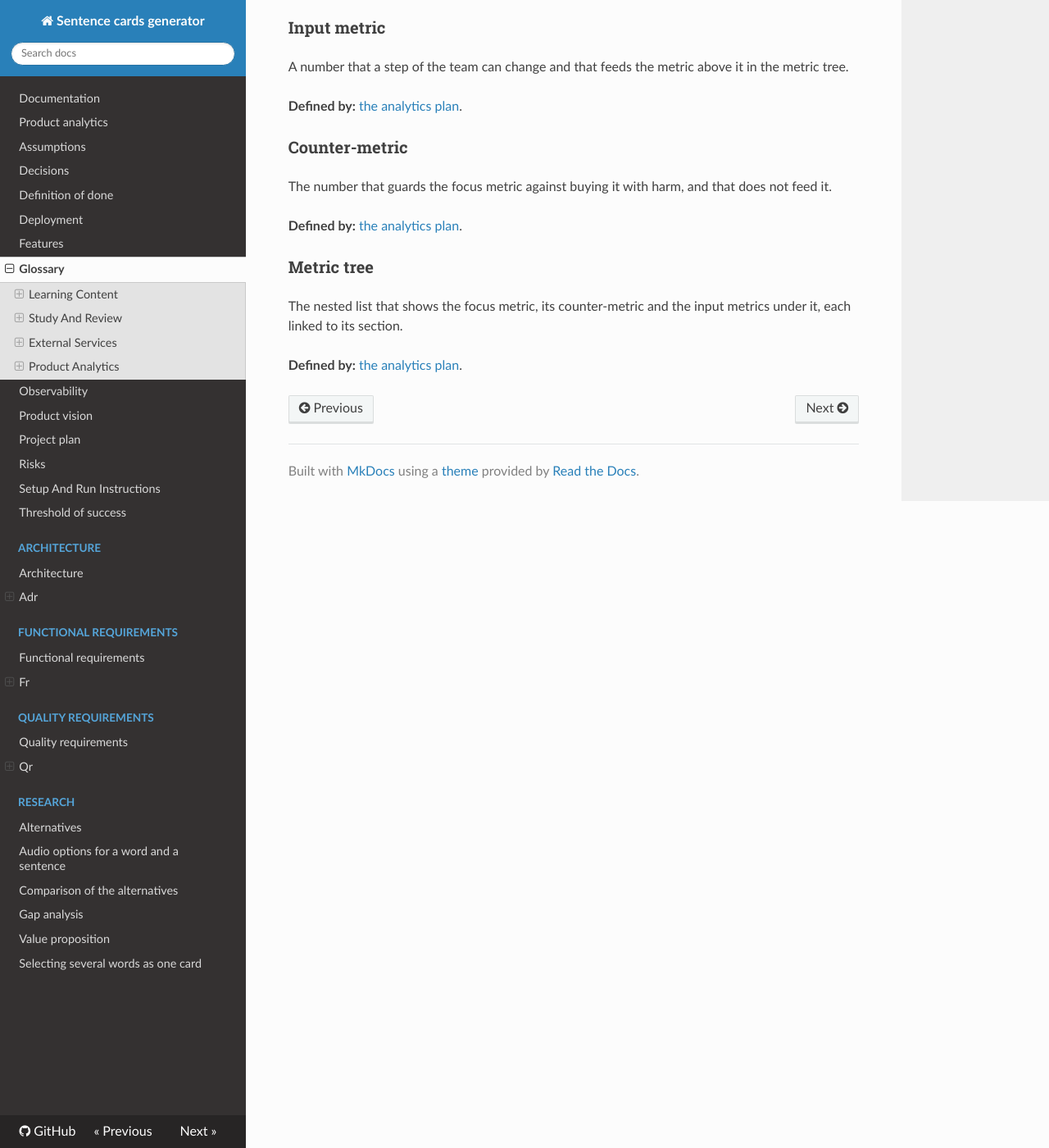
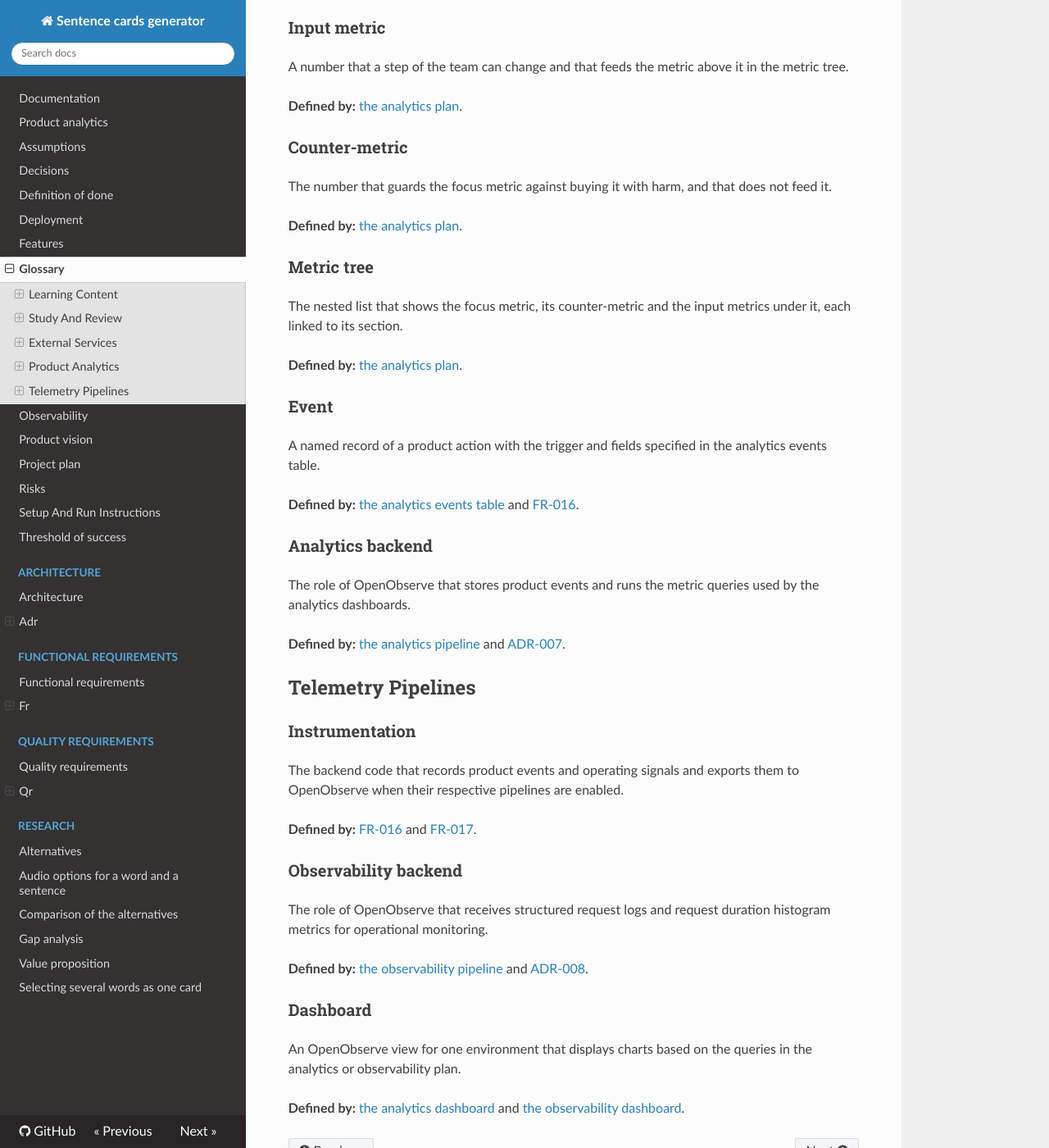
Before and after one commit to itpd-team-6/sentence-cards-generator-team-6, an MkDocs documentation site: the page built from docs/glossary.md, in a window 1280 px wide and 1400 px high, scrolled down 2064 px. Shown: the whole window at 82% size. Built offline with MkDocs 1.6.1, drawn with Linux system fonts in a browser that asks for light colours; nearby versions of some CDN libraries.

Commit message:
Add Week 6 analytics and observability glossary terms

```diff
--- a/docs/glossary.md
+++ b/docs/glossary.md
@@ -87,3 +87,35 @@ The number that guards the focus metric against buying it with harm, and that do
 The nested list that shows the focus metric, its counter-metric and the input metrics under it, each linked to its section.
 
 **Defined by:** [the analytics plan](analytics.md#the-metric-tree).
+
+### Event
+
+A named record of a product action with the trigger and fields specified in the analytics events table.
+
+**Defined by:** [the analytics events table](analytics.md#the-events) and [FR-016](functional-requirements/fr/FR-016.md).
+
+### Analytics backend
+
+The role of OpenObserve that stores product events and runs the metric queries used by the analytics dashboards.
+
+**Defined by:** [the analytics pipeline](analytics.md#the-pipeline) and [ADR-007](architecture/adr/ADR-007.md).
+
+## Telemetry Pipelines
+
+### Instrumentation
+
+The backend code that records product events and operating signals and exports them to OpenObserve when their respective pipelines are enabled.
+
+**Defined by:** [FR-016](functional-requirements/fr/FR-016.md) and [FR-017](functional-requirements/fr/FR-017.md).
+
+### Observability backend
+
+The role of OpenObserve that receives structured request logs and request duration histogram metrics for operational monitoring.
+
+**Defined by:** [the observability pipeline](observability.md#the-pipeline) and [ADR-008](architecture/adr/ADR-008.md).
+
+### Dashboard
+
+An OpenObserve view for one environment that displays charts based on the queries in the analytics or observability plan.
+
+**Defined by:** [the analytics dashboard](analytics.md#the-dashboard) and [the observability dashboard](observability.md#the-dashboard).
```
Also changed, not shown: docs/features.md (+1 -1 lines).
